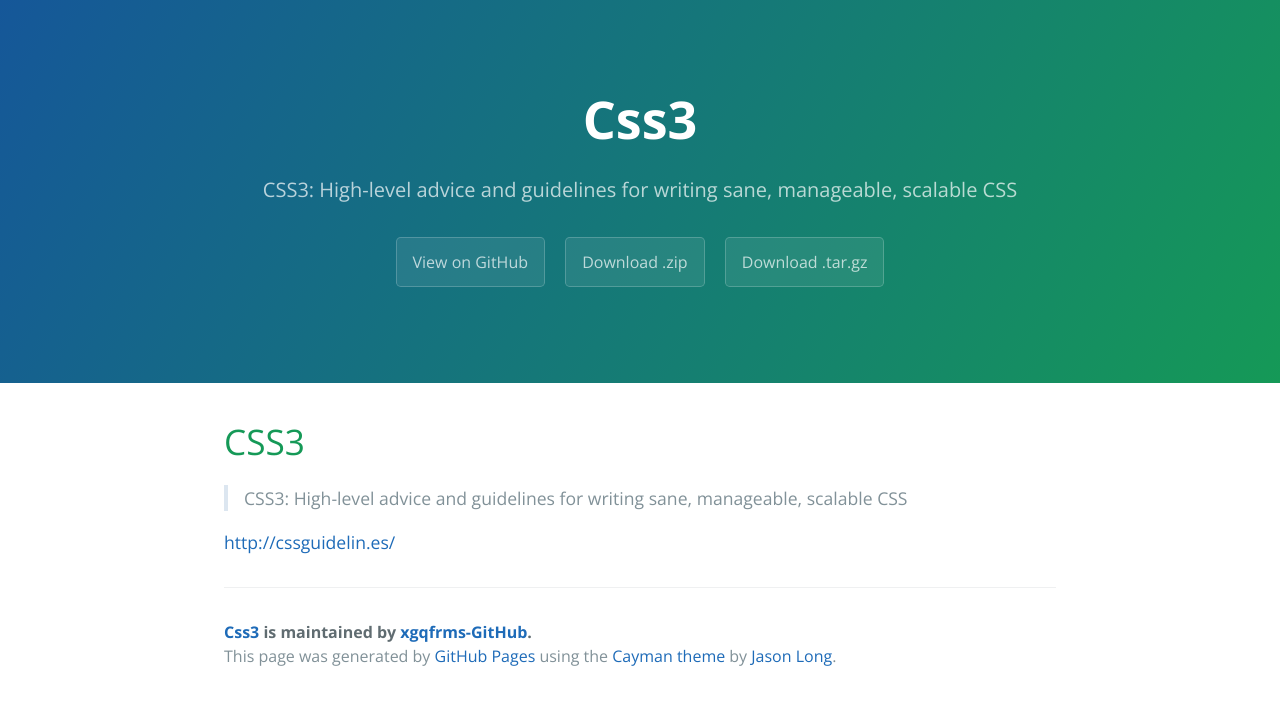
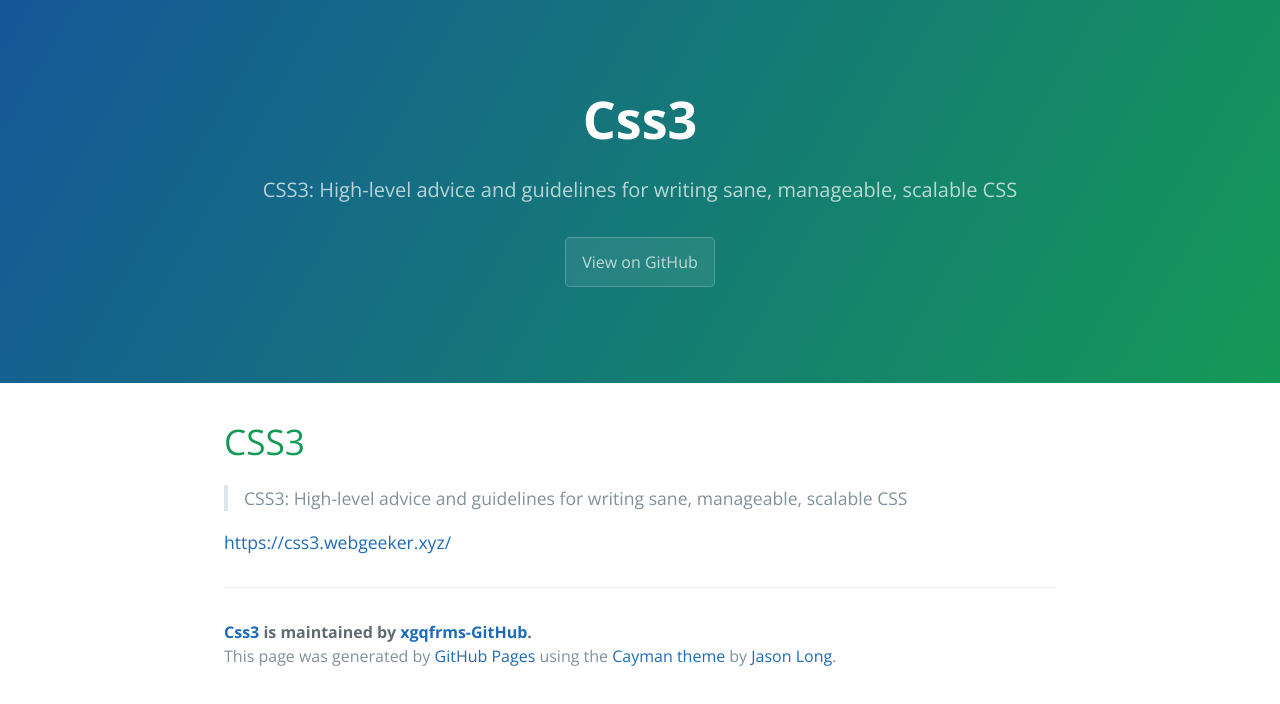
Before and after one commit to xgqfrms-GitHub/CSS3, a plain HTML site: page index.html in a window 1280 px wide. Drawn offline with nearby package versions, Linux system fonts and the light colour scheme.

Commit message:
https://css3.webgeeker.xyz
https://css3.webgeeker.xyz

```diff
--- a/index.html
+++ b/index.html
@@ -14,8 +14,6 @@
       <h1 class="project-name">Css3</h1>
       <h2 class="project-tagline">CSS3: High-level advice and guidelines for writing sane, manageable, scalable CSS</h2>
       <a href="https://github.com/xgqfrms-GitHub/CSS3" class="btn">View on GitHub</a>
-      <a href="https://github.com/xgqfrms-GitHub/CSS3/zipball/master" class="btn">Download .zip</a>
-      <a href="https://github.com/xgqfrms-GitHub/CSS3/tarball/master" class="btn">Download .tar.gz</a>
     </section>
 
     <section class="main-content">
@@ -26,7 +24,7 @@
 <p>CSS3: High-level advice and guidelines for writing sane, manageable, scalable CSS  </p>
 </blockquote>
 
-<p><a href="http://cssguidelin.es/">http://cssguidelin.es/</a></p>
+<p><a href="http://cssguidelin.es/">https://css3.webgeeker.xyz/</a></p>
 
       <footer class="site-footer">
         <span class="site-footer-owner"><a href="https://github.com/xgqfrms-GitHub/CSS3">Css3</a> is maintained by <a href="https://github.com/xgqfrms-GitHub">xgqfrms-GitHub</a>.</span>
```
